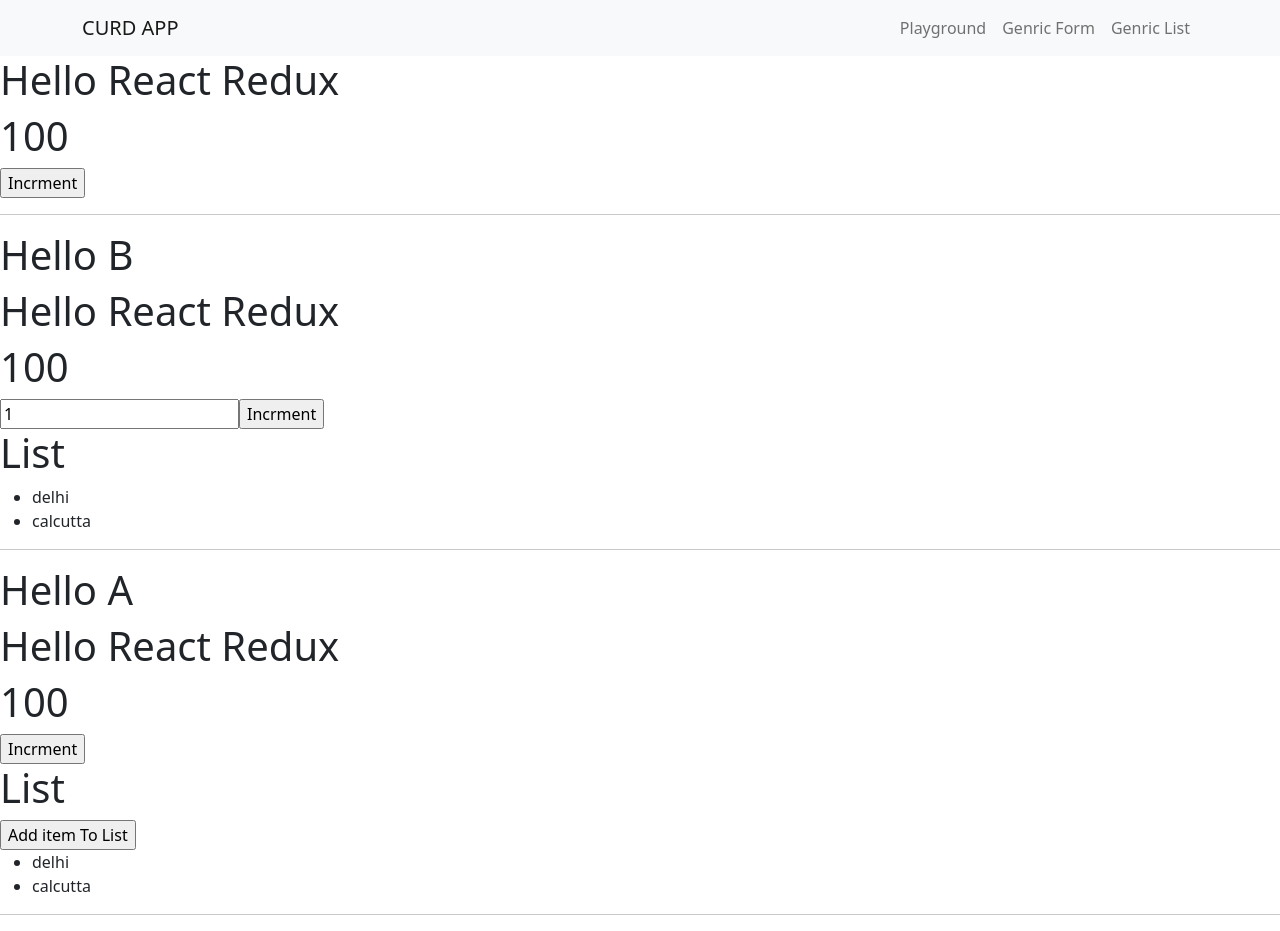
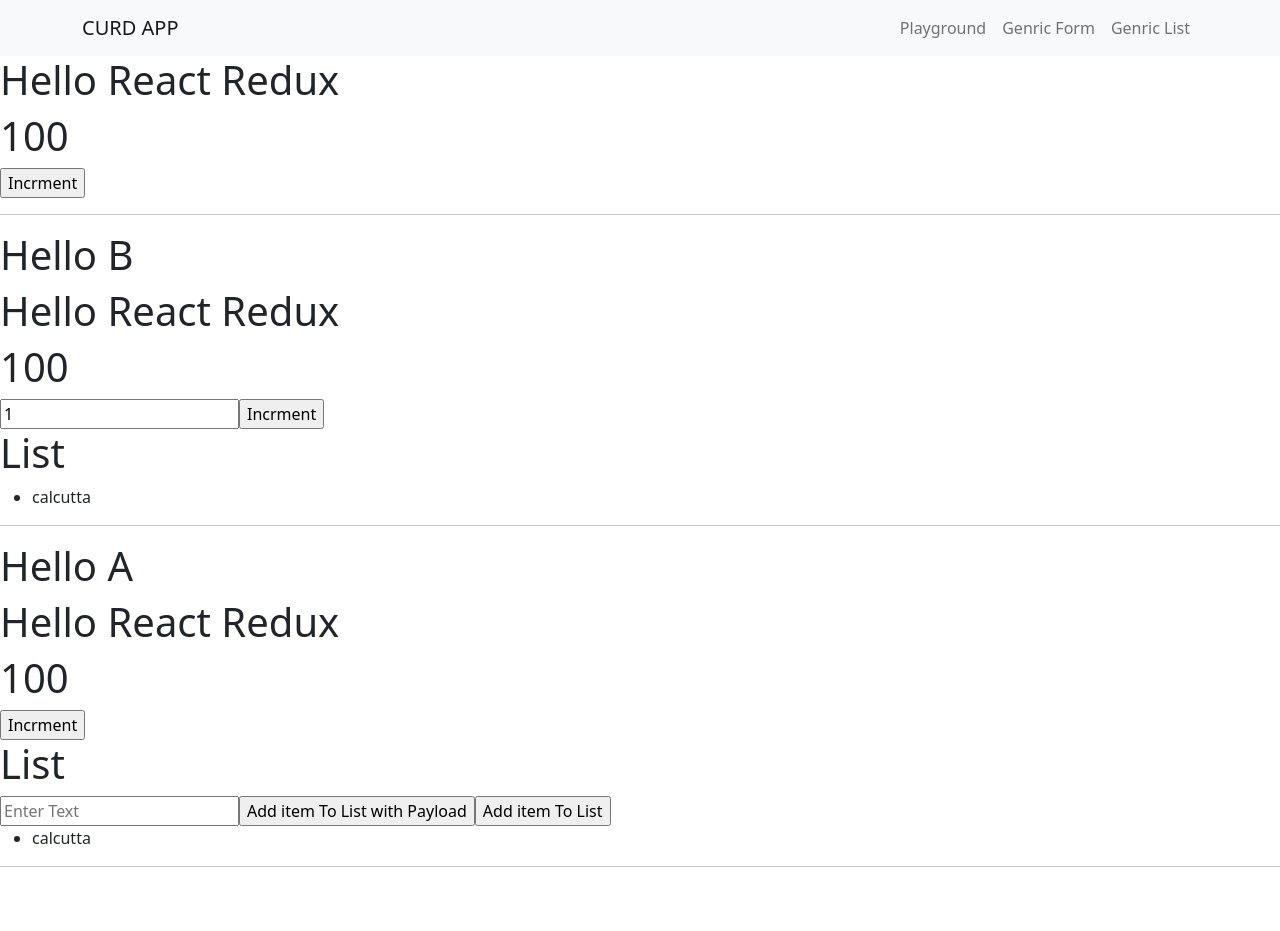
Before and after one commit to kodecdac/advday1, a React (Create React App) app: page /playground in a window 1280 px wide. After the commit the page ends 883 px from the top, so only its background shows below. Built offline with nearby package versions, Linux system fonts and the light colour scheme.

Commit message:
worith with input box.

```diff
--- a/src/pages/Playground.js
+++ b/src/pages/Playground.js
@@ -2,6 +2,7 @@ import { useState } from "react";
 import { useDispatch, useSelector } from "react-redux";
 import {
   addItemIntoList,
+  addItemIntoListWithPayload,
   incrmentCounter,
   incrmentCounterByPayload,
 } from "../store/store";
@@ -34,6 +35,11 @@ function PlaygroundA() {
   let state = useSelector((state) => state);
   let { secondStore } = useSelector((state) => state);
 
+  let [message, setMessage] = useState("");
+  let handleInputChange = (e) => {
+    setMessage(e.target.value);
+  };
+
   return (
     <>
       <h1>Hello A</h1>
@@ -47,6 +53,18 @@ function PlaygroundA() {
 
       {/** WORKIGN WITH STORE LIST */}
       <h1>List</h1>
+      <input
+        type="text"
+        placeholder="Enter Text"
+        value={message}
+        onChange={handleInputChange}
+      />
+      <input
+        type="button"
+        value="Add item To List with Payload"
+        onClick={() => dispatch(addItemIntoListWithPayload(message))}
+      />
+
       <input
         type="button"
         value="Add item To List"
--- a/src/store/store.js
+++ b/src/store/store.js
@@ -17,7 +17,7 @@ const secondSlice = createSlice({
   // DATA MEMBERS
   initialState: {
     counter: 100,
-    list: ["delhi", "calcutta"],
+    list: ["calcutta"],
   },
 
   // MEMBER FUNCTIONS :: ACTIONS
@@ -33,11 +33,18 @@ const secondSlice = createSlice({
     addItemIntoList: (state) => {
       state.list.unshift("mumbai");
     },
+    addItemIntoListWithPayload: (state, action) => {
+      state.list.unshift(action.payload);
+    },
   },
 });
 
-export const { incrmentCounter, incrmentCounterByPayload, addItemIntoList } =
-  secondSlice.actions;
+export const {
+  incrmentCounter,
+  incrmentCounterByPayload,
+  addItemIntoList,
+  addItemIntoListWithPayload,
+} = secondSlice.actions;
 
 // this will give us STORE / GLOBAL STATE
 export default configureStore({
```
